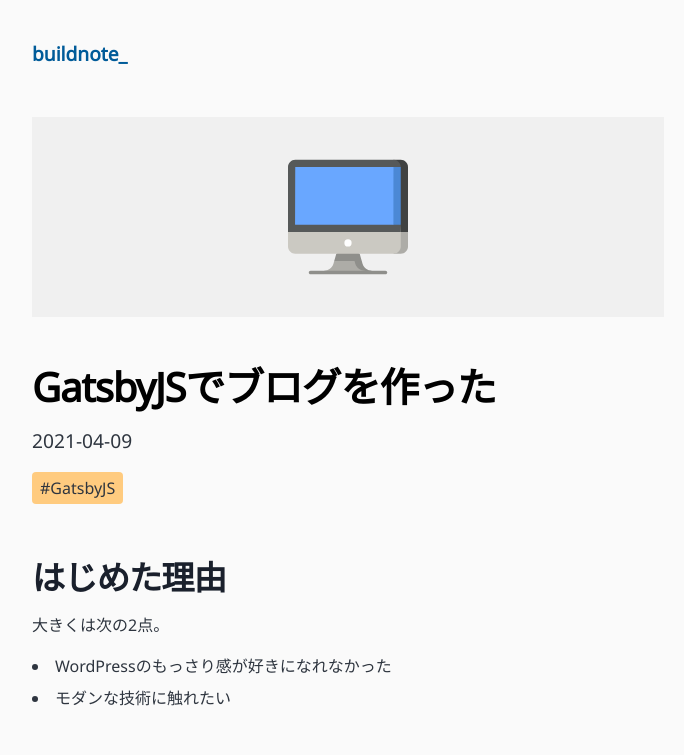
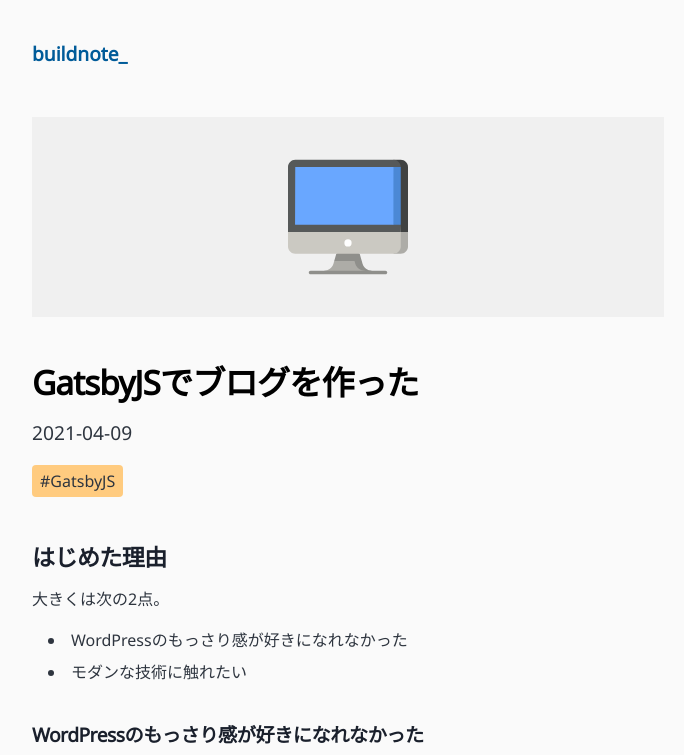
Before and after one commit to yosh1ba/buildnote, a Gatsby site: page /2021/04/09--gatsby-start/ in a window 1280 px wide. Shown: the top 755 px of the page, without its empty margins (292-976 px from the left). Built offline with nearby package versions, Linux system fonts and the light colour scheme; Gatsby itself is replaced by a stand-in of ours.

Commit message:
styles: デザイン調整

```diff
--- a/src/style.css
+++ b/src/style.css
@@ -107,8 +107,8 @@
 h5,
 h6 {
   font-family: var(--font-heading);
-  margin-top: var(--spacing-12);
   margin-bottom: var(--spacing-4);
+  margin-top: var(--spacing-10);
   line-height: var(--lineHeight-tight);
   letter-spacing: -0.025em;
 }
@@ -124,21 +124,21 @@
 
 h1 {
   font-weight: var(--fontWeight-black);
-  font-size: var(--fontSize-6);
+  font-size: var(--fontSize-5);
   color: var(--color-heading-black);
 }
 
 h2 {
-  font-size: var(--fontSize-5);
+  font-size: var(--fontSize-3);
   border: none;
 }
 
 h3 {
-  font-size: var(--fontSize-4);
+  font-size: var(--fontSize-2);
 }
 
 h4 {
-  font-size: var(--fontSize-3);
+  font-size: var(--fontSize-2);
 }
 
 h5 {
@@ -185,7 +185,7 @@
 
 ul li,
 ol li {
-  padding-left: - var(--spacing-0);
+  padding-left: var(--spacing-4);
   margin-bottom: calc(var(--spacing-4) / 2);
 }
 
@@ -320,6 +320,9 @@
 
 }
 
+.blog-post header {
+  margin-bottom: var(--spacing-4);
+}
 
 .blog-post header h1 {
   margin: var(--spacing-0) var(--spacing-0) var(--spacing-4) var(--spacing-0);
```
